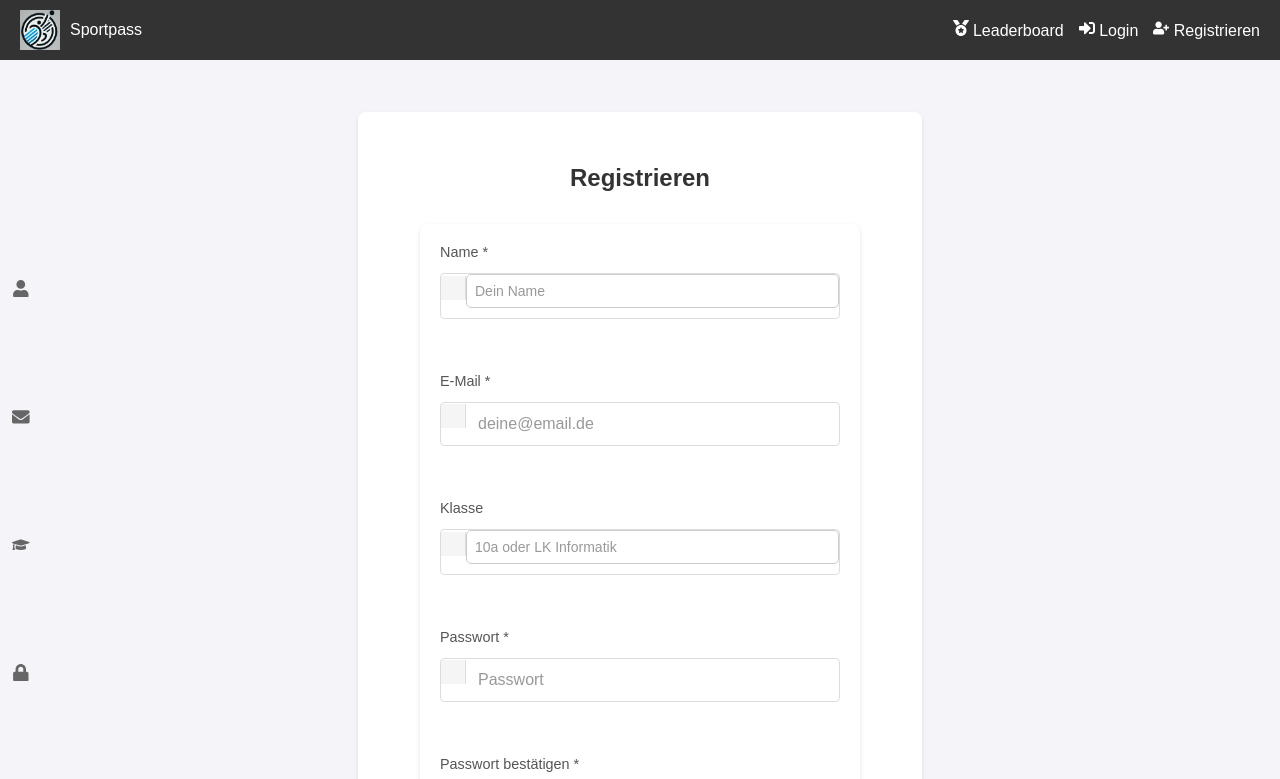
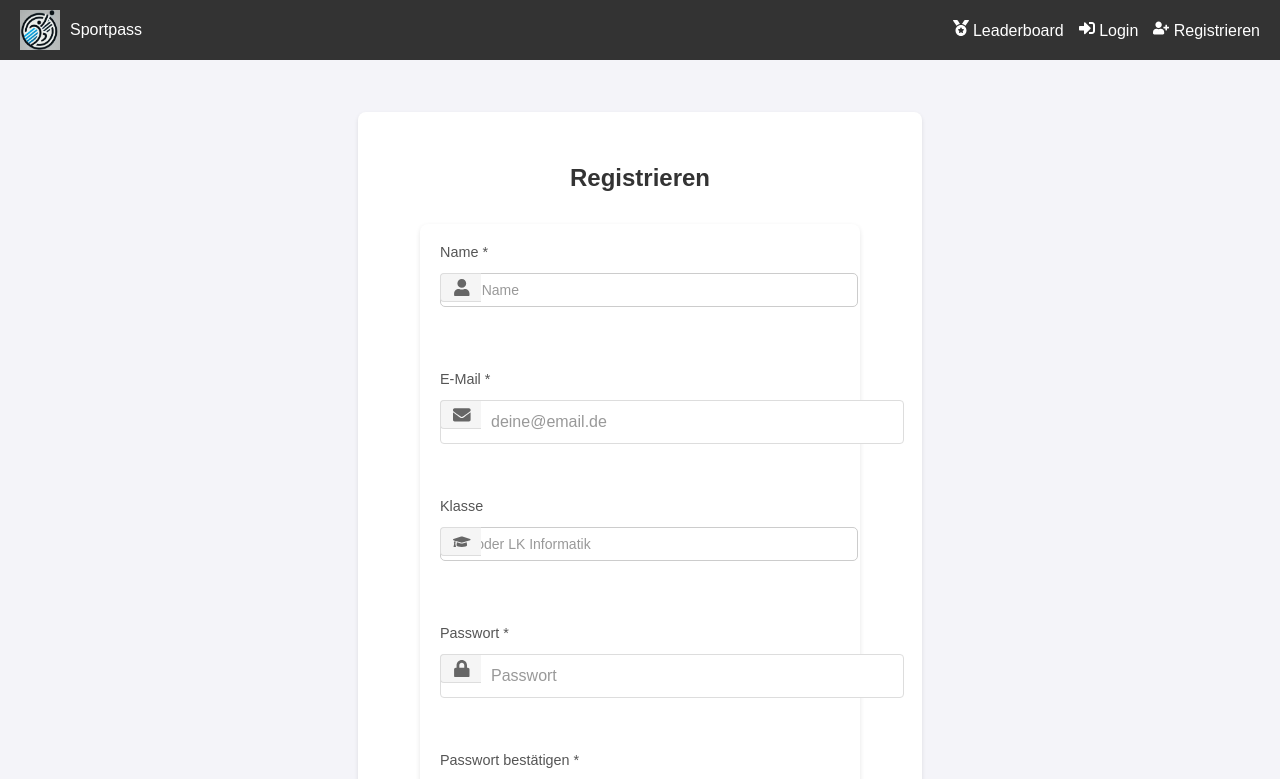
Before and after one commit to Chris123-crypto-ship-it/Sportpass_2025, a React (Create React App) app: page /register in a window 1280 px wide. Shown: the top 779 px of the page. Built offline with nearby package versions, Linux system fonts and the light colour scheme.

Commit message:
bekannnt

```diff
--- a/src/styles/Register.css
+++ b/src/styles/Register.css
@@ -31,25 +31,23 @@
 }
 
 .input-container {
-  display: flex;
-  align-items: center;
-  border: 1px solid #ddd;
-  border-radius: 4px;
-  overflow: hidden;
-  transition: border-color 0.3s ease;
-}
-
-.input-container:focus-within {
-  border-color: #4CAF50;
+  position: relative;
+  width: 100%;
 }
 
 .icon-container {
+  position: absolute;
+  left: 0;
+  top: 0;
+  bottom: 0;
+  width: 40px;
   display: flex;
   align-items: center;
   justify-content: center;
-  padding: 0.75rem;
   background-color: #f5f5f5;
-  border-right: 1px solid #ddd;
+  border: 1px solid #ddd;
+  border-right: none;
+  border-radius: 4px 0 0 4px;
 }
 
 .input-icon {
@@ -58,12 +56,18 @@
 }
 
 .input-container input {
-  flex: 1;
+  width: 100%;
   padding: 0.75rem;
-  border: none;
+  padding-left: 50px;
+  border: 1px solid #ddd;
+  border-radius: 4px;
+  font-size: 1rem;
   outline: none;
-  font-size: 1rem;
-  background: transparent;
+  transition: border-color 0.3s ease;
+}
+
+.input-container input:focus {
+  border-color: #4CAF50;
 }
 
 .input-container input::placeholder {
@@ -168,7 +172,7 @@
 }
 
 .login-link a {
-  color: #007bff;
+  color: #4CAF50;
   text-decoration: none;
 }
 
```
